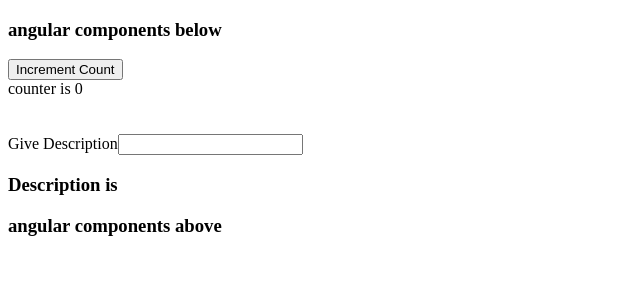
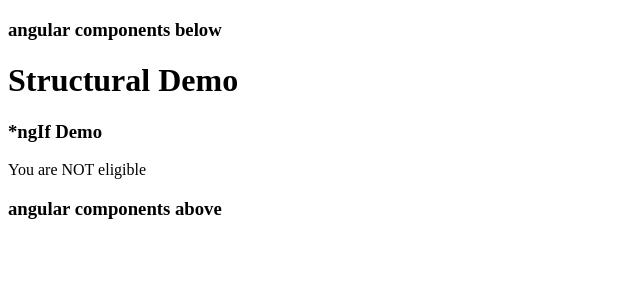
Before and after one commit to vineetsemwal/cgifresh22, an Angular app in the folder clientside/angular-projects/first-app/: page / in a window 1280 px wide. Shown: the top 300 px of the page, without its empty margins (0-640 px from the left). Built offline with nearby package versions, Linux system fonts and the light colour scheme.

Commit message:
*ngif demo

```diff
--- a/clientside/angular-projects/first-app/src/app/app.component.html
+++ b/clientside/angular-projects/first-app/src/app/app.component.html
@@ -21,6 +21,9 @@ Developer who name starting from mok
 
 
 <dev-details></dev-details>
+
+
+<event-binding></event-binding>
 -->
 
-<event-binding></event-binding>
+<structural-demo></structural-demo>
--- a/clientside/angular-projects/first-app/src/app/app.module.ts
+++ b/clientside/angular-projects/first-app/src/app/app.module.ts
@@ -7,6 +7,7 @@ import { TesterDetailsComponent } from './tester-details/tester-details.componen
 import { PropertyBindingComponent } from './property-binding/property-binding.component';
 import { EventBindingComponent } from './event-binding/event-binding.component';
 import { FormsModule } from '@angular/forms';
+import { StructuralDemoComponent } from './strctural-demo/strctural-demo.component';
 
 
 
@@ -17,7 +18,8 @@ import { FormsModule } from '@angular/forms';
       DeveloperDetailsComponent,
       TesterDetailsComponent,
       PropertyBindingComponent,
-      EventBindingComponent
+      EventBindingComponent,
+      StructuralDemoComponent
     ],
 
     imports: [
--- a/clientside/angular-projects/first-app/src/app/event-binding/event-binding.component.html
+++ b/clientside/angular-projects/first-app/src/app/event-binding/event-binding.component.html
@@ -9,6 +9,8 @@ Increment Count
 <br>
 counter is {{counter}}
 
+<h3> Two way Binding</h3>
+
 <br><br><br>
 <label>Give Description</label>
 <input [(ngModel)]="description">
--- a/clientside/angular-projects/first-app/src/app/event-binding/event-binding.component.ts
+++ b/clientside/angular-projects/first-app/src/app/event-binding/event-binding.component.ts
@@ -18,7 +18,7 @@ export class EventBindingComponent {
 
 changeDescription(value:string){
 this.description=value;
-console.log("inside schahe description, value="+value);
+console.log("inside method description, value="+value);
 }
 
 }
--- /dev/null
+++ b/clientside/angular-projects/first-app/src/app/strctural-demo/strctural-demo.component.html
@@ -0,0 +1,15 @@
+<h1>Structural Demo</h1>
+
+<h3>*ngIf Demo</h3>
+
+
+
+<div  *ngIf="isEligible()" >
+
+  You are elgible for employment
+
+</div>
+
+<div *ngIf="!isEligible()">
+You are NOT eligible
+</div>
--- /dev/null
+++ b/clientside/angular-projects/first-app/src/app/strctural-demo/strctural-demo.component.ts
@@ -0,0 +1,17 @@
+import { Component, OnInit } from '@angular/core';
+
+@Component({
+  selector: 'structural-demo',
+  templateUrl: './strctural-demo.component.html',
+  styleUrls: ['./strctural-demo.component.css']
+})
+export class StructuralDemoComponent  {
+
+age:number=80;
+
+isEligible():boolean{
+const flag=this.age>=18 && this.age<=60;
+return flag;
+}
+
+}
```
Also changed, not shown: clientside/angular-projects/first-app/src/app/strctural-demo/strctural-demo.component.css (added), 1 other file (tests, documents, lock files or other folders).
